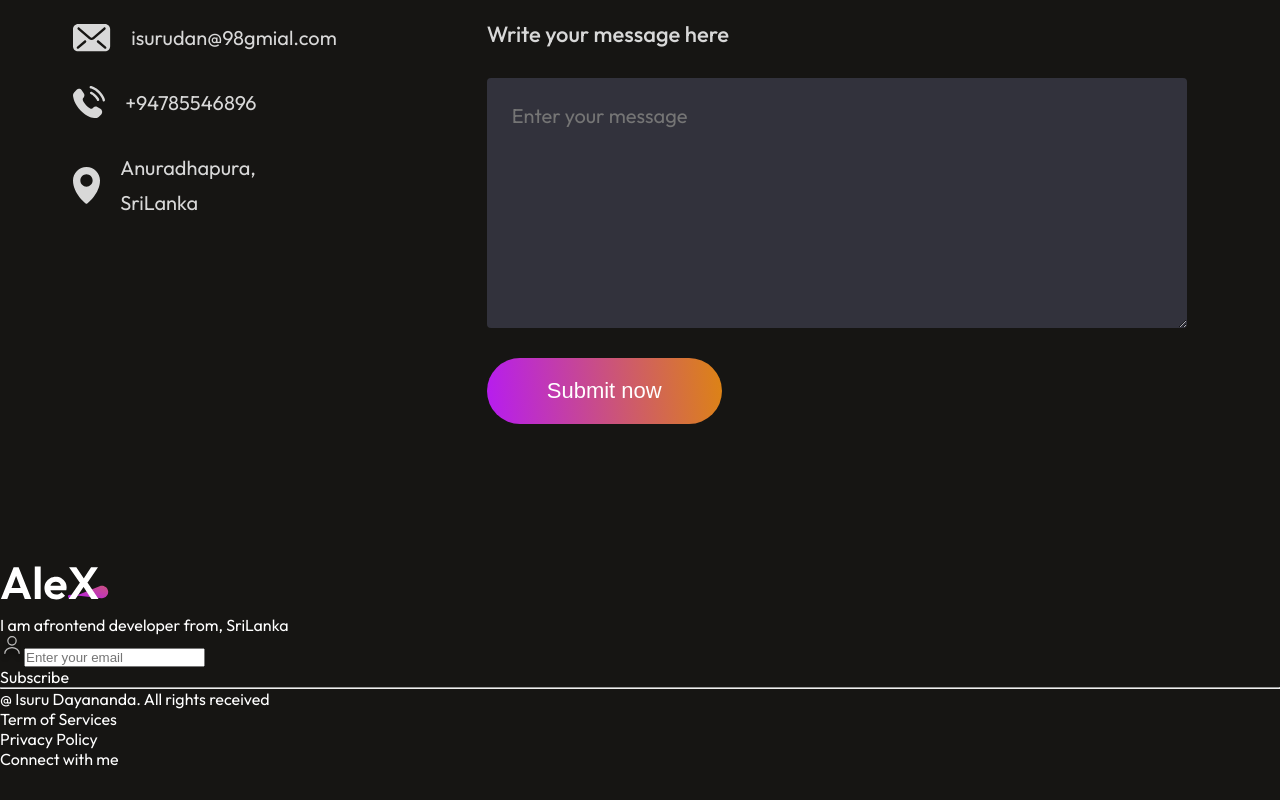
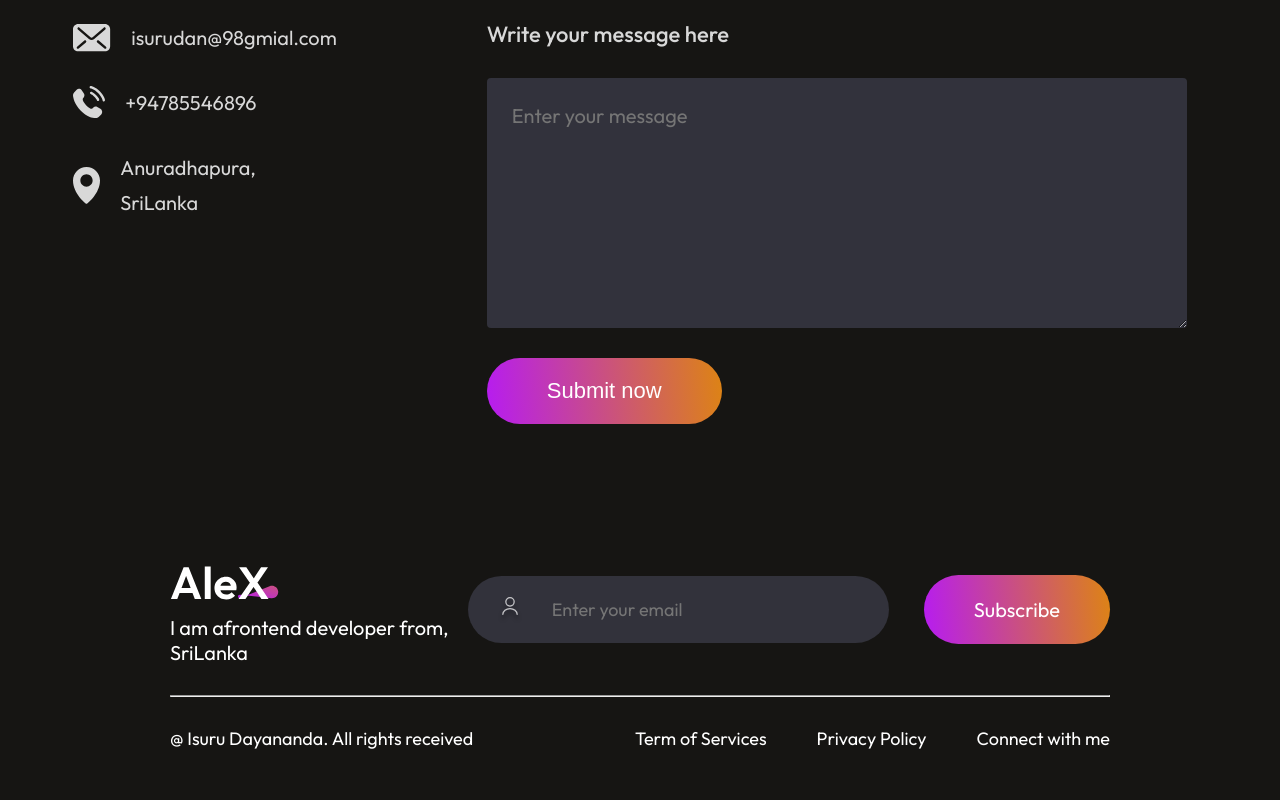
Before and after one commit to isurudayananda/portfolio, a React (Vite) app in the folder portfolio-react/: page / in a window 1280 px wide. Shown: the part 5340-6140 px from the top of the page. Before the commit the page ends 6109 px from the top, so only its background shows below. Built offline with nearby package versions, Linux system fonts and the light colour scheme.

Commit message:
adding css for the footer component

```diff
--- a/portfolio-react/src/Components/Footer/Footer.css
+++ b/portfolio-react/src/Components/Footer/Footer.css
@@ -0,0 +1,61 @@
+.footer{
+    margin: 50px 170px;
+    display: flex;
+    flex-direction: column;
+    gap: 30px;
+}
+
+.footer-top{
+    display: flex;
+    justify-content: space-between;
+}
+
+.footer-top-left p{
+    font-size: 20px;
+    max-width: 400px;
+}
+
+.footer-top-right{
+    display: flex;
+    align-items: center;
+    gap: 35px;
+}
+
+.footer-email-input{
+    display: flex;
+    gap: 30px;
+    padding: 20px 30px;
+    border-radius: 50px;
+    background: #32323B;
+    padding-right: 80px;
+}
+
+.footer-email-input input{
+    outline: none;
+    border: none;
+    background: transparent;
+    color: #a0a0a0;
+    font-family: Outfit;
+    font-size: 18px;
+}
+
+.footer-subscribe{
+    font-size: 20px;
+    padding: 22px 50px;
+    border-radius: 50px;
+    background: linear-gradient(264deg, #DF8908 -5.09%, #B415FF 106.28% );
+    cursor: pointer;
+    transition: 0.3s;
+}
+
+.footer-bottom{
+    display: flex;
+    justify-content: space-between;
+    font-size: 18px;
+}
+
+.footer-bottom-right{
+    display: flex;
+    gap: 50px;
+    margin-bottom: 50px;
+}
```
